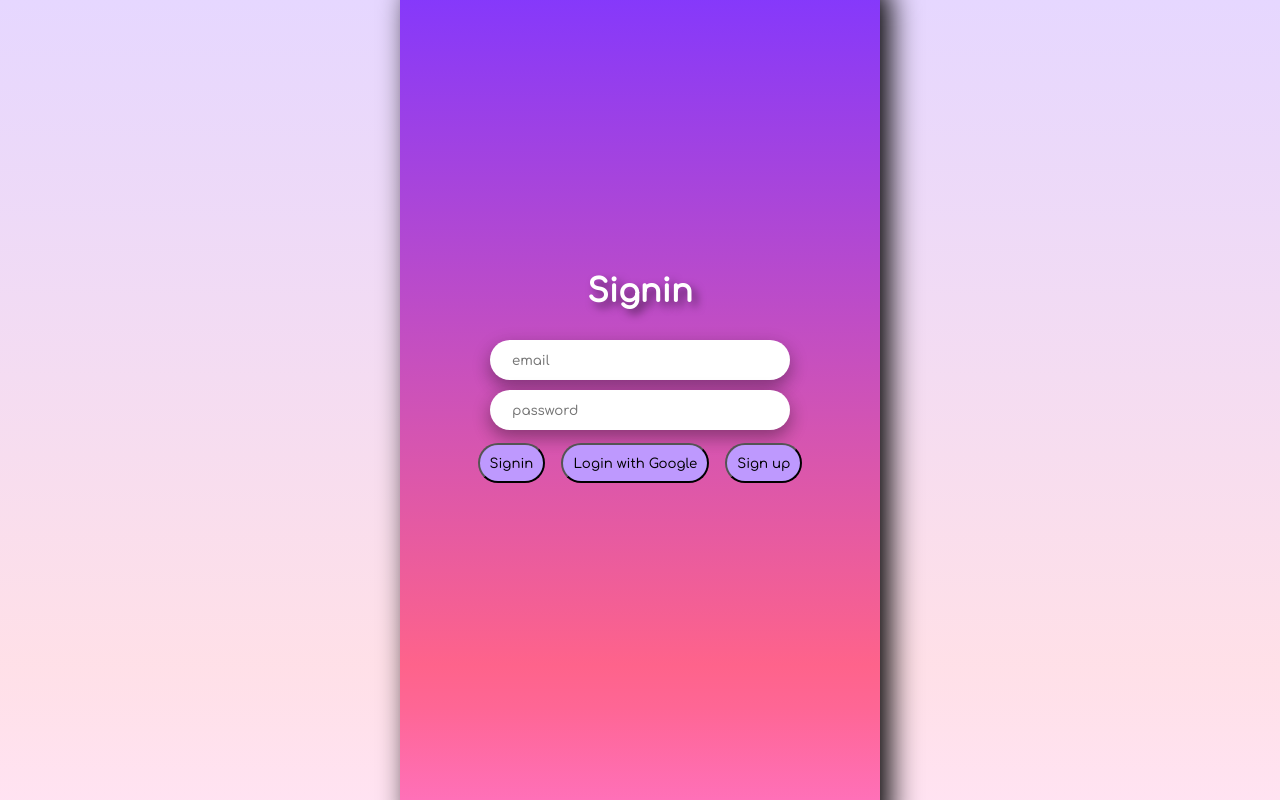
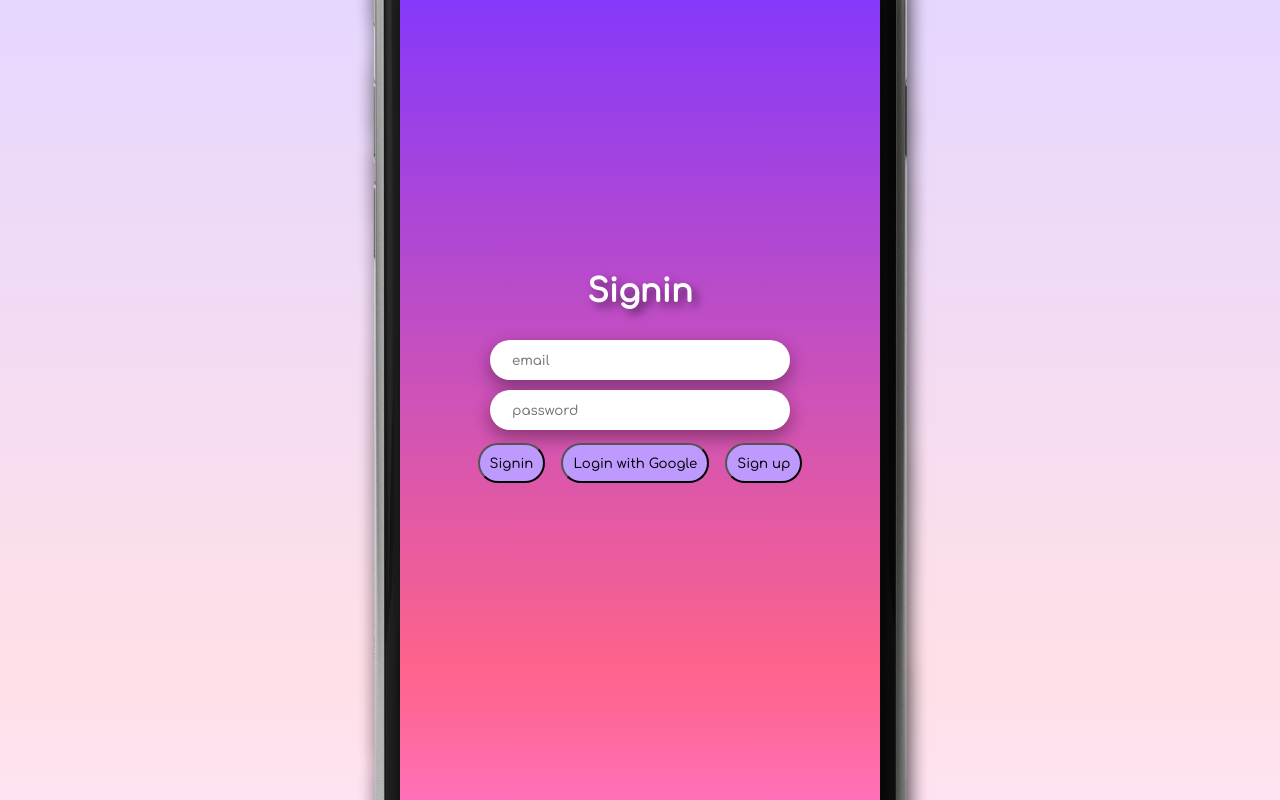
Before and after one commit to codestates/getupmate-client, a React (Create React App) app in the folder client/: page /signin in a window 1280 px wide. Shown: the top 800 px of the page. Built offline with nearby package versions, Linux system fonts and the light colour scheme.

Commit message:
[ADD]아이폰 틀을 씌워보았습니다~~~

```diff
--- a/client/src/App.css
+++ b/client/src/App.css
@@ -23,7 +23,6 @@ body {
     flex: 1; /* flex: 1 1 0 */
     overflow: auto;
     box-shadow: 10px 10px 30px 0px black;
-    border-radius: 20px;
     overflow: hidden;
     position : absolute;
     left : 0px;
--- a/client/src/component/Tab.css
+++ b/client/src/component/Tab.css
@@ -26,10 +26,9 @@
 /* absolute포지션으로 적용*/
 .tabs {
   position: absolute;
-  top : 791.5px;
+  top : 792px;
   z-index: 7;
   background-color: #555555;
-  border-radius: 0px 0px 20px 20px;
   display: flex;
   max-width: 480px;
 }
--- a/client/src/index.js
+++ b/client/src/index.js
@@ -2,9 +2,22 @@ import React from 'react';
 import ReactDOM from 'react-dom';
 import App from './App';
 import { BrowserRouter } from 'react-router-dom';
+import iphone from './iphone6.png';
+
+const frameStyle = {
+
+  'width': '610px',
+  'position': 'absolute',
+  'margin': 'auto',
+  'left': '0px',
+  'right': '10px',
+  'bottom': '0px',
+  'top': '10px'
+}
 
 ReactDOM.render(
   <BrowserRouter>
+    <img src={iphone} style={frameStyle} />
     <App />
   </BrowserRouter>,
   document.getElementById('root')
```
Also changed, not shown: client/src/iphone6.png (added).
